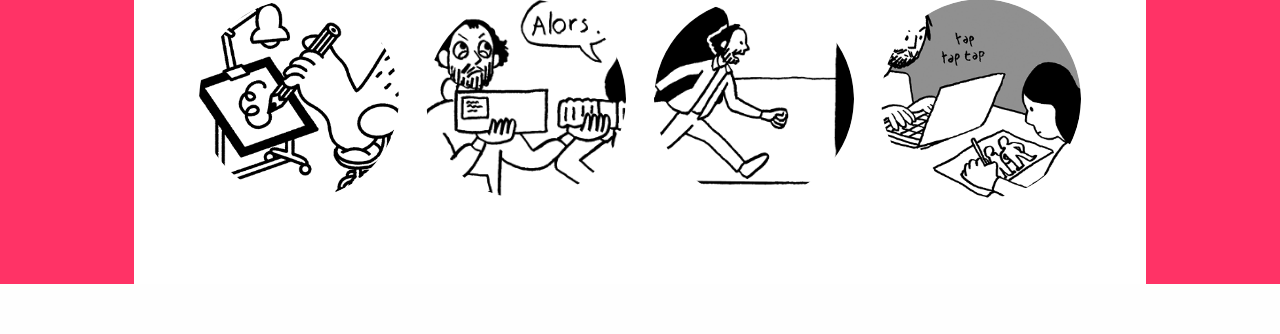
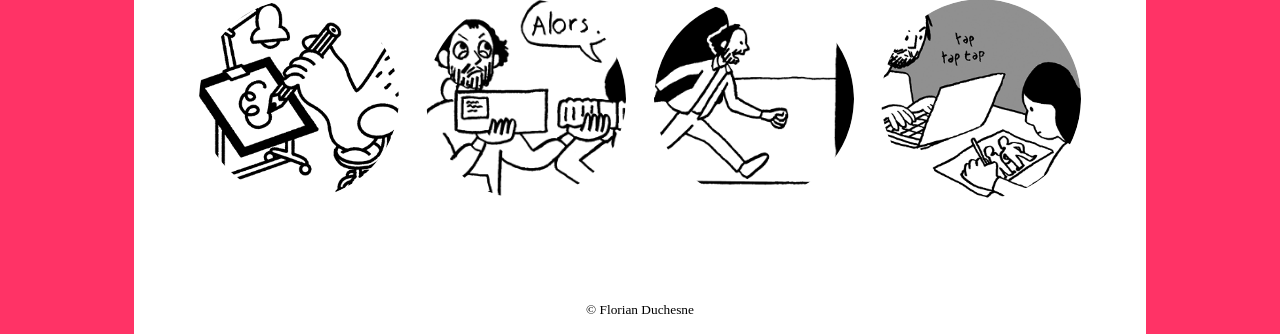
Before and after one commit to FlorianDuchesne/Website, a PHP site: page /chroniquesJapon/index.html in a window 1280 px wide. Shown: the part 617-951 px from the top of the page. Before the commit the page ends 901 px from the top, so only its background shows below. Run offline with PHP 8.4, Linux system fonts and the light colour scheme.

Commit message:
copyright footer

```diff
--- a/chroniquesJapon/apropos.html
+++ b/chroniquesJapon/apropos.html
@@ -46,7 +46,7 @@
         </p>
       </main>
       <footer>
-        <a href="contact.html">Contact</a>
+        <small>&copy; Florian Duchesne</small>
       </footer>
     </div>
   </body>
--- a/chroniquesJapon/css/style.css
+++ b/chroniquesJapon/css/style.css
@@ -131,10 +131,11 @@ main a {
 }
 
 footer {
-  display: none;
+  /* display: none; */
+  font-family: "Wildstripe";
   text-align: center;
-  font-size: 150%;
-  margin-top: 1em;
+  /* font-size: 150%; */
+  margin: 1em;
 }
 
 @media screen and (max-width: 960px) {
--- a/chroniquesJapon/index.html
+++ b/chroniquesJapon/index.html
@@ -133,7 +133,8 @@
         </a>
       </main>
       <footer>
-        <a href="contact.html">Contact</a>
+        <small>&copy; Florian Duchesne</small>
+        <!-- <a href="contact.html">Contact</a> -->
       </footer>
     </div>
   </body>
--- a/chroniquesJapon/liens.html
+++ b/chroniquesJapon/liens.html
@@ -60,7 +60,7 @@
         </figure>
       </main>
       <footer>
-        <a href="contact.html">Contact</a>
+        <small>&copy; Florian Duchesne</small>
       </footer>
     </div>
   </body>
--- a/chroniquesJapon/pages_lecture/cestfini.html
+++ b/chroniquesJapon/pages_lecture/cestfini.html
@@ -36,7 +36,7 @@
           <h1>Désolé, c'est fini !…</h1>
         </main>
         <footer>
-          <a href="contact.html">Contact</a>
+          <small>&copy; Florian Duchesne</small>
         </footer>
       </div>
     </body>
--- a/chroniquesJapon/pages_lecture/chronique1.html
+++ b/chroniquesJapon/pages_lecture/chronique1.html
@@ -101,7 +101,7 @@
         </figure>
       </main>
       <footer>
-        <a href="contact.html">Contact</a>
+        <small>&copy; Florian Duchesne</small>
       </footer>
     </div>
   </body>
--- a/chroniquesJapon/pages_lecture/chronique2.html
+++ b/chroniquesJapon/pages_lecture/chronique2.html
@@ -70,7 +70,7 @@
         </figure>
       </main>
       <footer>
-        <a href="contact.html">Contact</a>
+        <small>&copy; Florian Duchesne</small>
       </footer>
     </div>
   </body>
--- a/chroniquesJapon/pages_lecture/chronique3.html
+++ b/chroniquesJapon/pages_lecture/chronique3.html
@@ -80,7 +80,7 @@
         </figure>
       </main>
       <footer>
-        <a href="contact.html">Contact</a>
+        <small>&copy; Florian Duchesne</small>
       </footer>
     </div>
   </body>
--- a/chroniquesJapon/pages_lecture/chronique4.html
+++ b/chroniquesJapon/pages_lecture/chronique4.html
@@ -80,7 +80,7 @@
         </figure>
       </main>
       <footer>
-        <a href="contact.html">Contact</a>
+        <small>&copy; Florian Duchesne</small>
       </footer>
     </div>
   </body>
--- a/chroniquesJapon/pages_lecture/chronique5.html
+++ b/chroniquesJapon/pages_lecture/chronique5.html
@@ -50,7 +50,7 @@
         </figure>
       </main>
       <footer>
-        <a href="contact.html">Contact</a>
+        <small>&copy; Florian Duchesne</small>
       </footer>
     </div>
   </body>
--- a/chroniquesJapon/pages_lecture/chronique6.html
+++ b/chroniquesJapon/pages_lecture/chronique6.html
@@ -75,7 +75,7 @@
         </figure>
       </main>
       <footer>
-        <a href="contact.html">Contact</a>
+        <small>&copy; Florian Duchesne</small>
       </footer>
     </div>
   </body>
--- a/chroniquesJapon/pages_lecture/chronique7.html
+++ b/chroniquesJapon/pages_lecture/chronique7.html
@@ -75,7 +75,7 @@
         </figure>
       </main>
       <footer>
-        <a href="contact.html">Contact</a>
+        <small>&copy; Florian Duchesne</small>
       </footer>
     </div>
   </body>
--- a/chroniquesJapon/pages_lecture/chronique8.html
+++ b/chroniquesJapon/pages_lecture/chronique8.html
@@ -95,7 +95,7 @@
         </figure>
       </main>
       <footer>
-        <a href="contact.html">Contact</a>
+        <small>&copy; Florian Duchesne</small>
       </footer>
     </div>
   </body>
```
